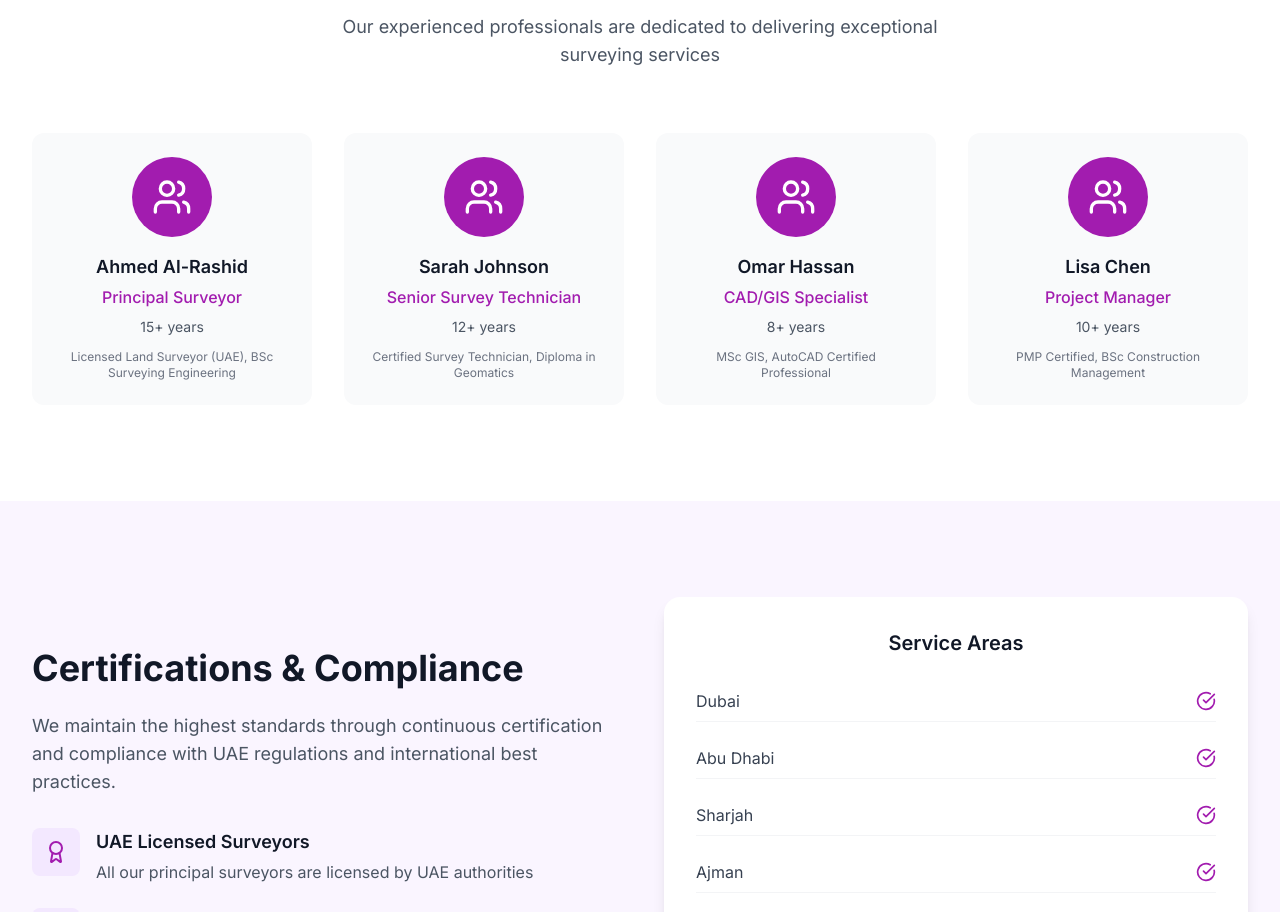
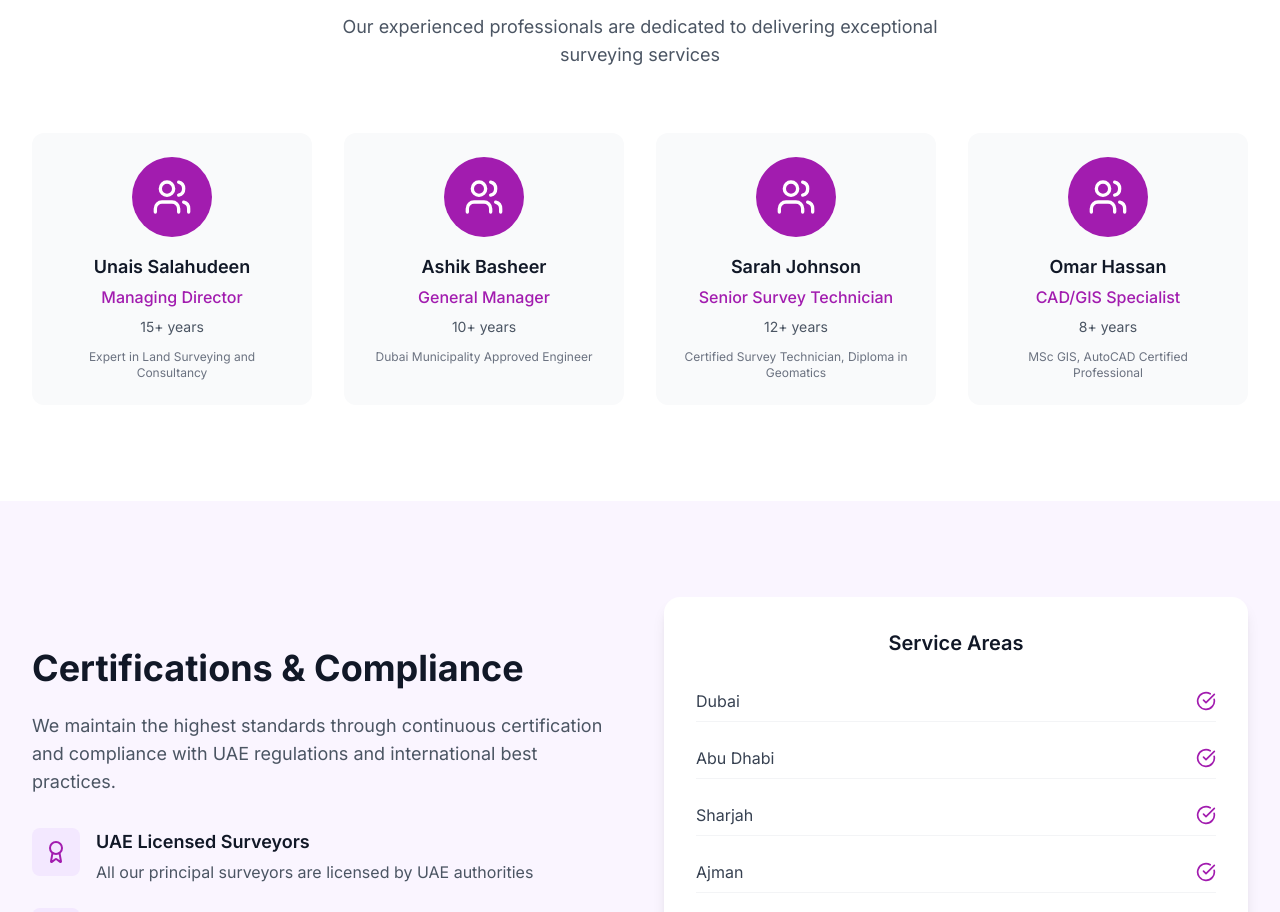
Before and after one commit to mohamednayif/wideangle, a React (Vite) app: page /about in a window 1280 px wide. Shown: the part 2123-3035 px from the top of the page. Built offline with nearby package versions, Linux system fonts and the light colour scheme.

Commit message:
Update About page

```diff
--- a/src/pages/About.tsx
+++ b/src/pages/About.tsx
@@ -37,10 +37,16 @@ const About = () => {
 
   const team = [
     {
-      name: 'Ahmed Al-Rashid',
-      position: 'Principal Surveyor',
+      name: 'Unais Salahudeen',
+      position: 'Managing Director',
       experience: '15+ years',
-      qualifications: 'Licensed Land Surveyor (UAE), BSc Surveying Engineering'
+      qualifications: 'Expert in Land Surveying and Consultancy'
+    },
+    {
+      name: 'Ashik Basheer',
+      position: 'General Manager',
+      experience: '10+ years',
+      qualifications: 'Dubai Municipality Approved Engineer'
     },
     {
       name: 'Sarah Johnson',
@@ -54,12 +60,6 @@ const About = () => {
       experience: '8+ years',
       qualifications: 'MSc GIS, AutoCAD Certified Professional'
     },
-    {
-      name: 'Lisa Chen',
-      position: 'Project Manager',
-      experience: '10+ years',
-      qualifications: 'PMP Certified, BSc Construction Management'
-    }
   ]
 
   const achievements = [
```
